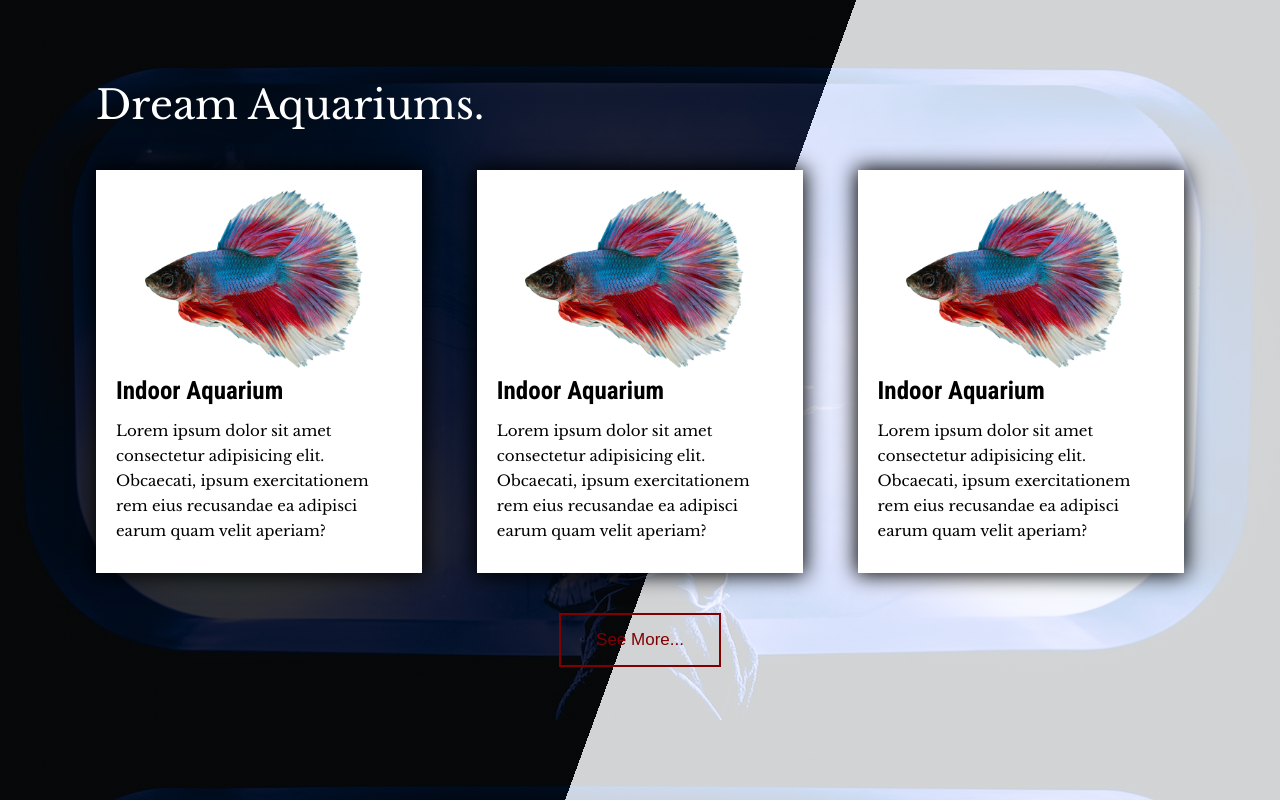
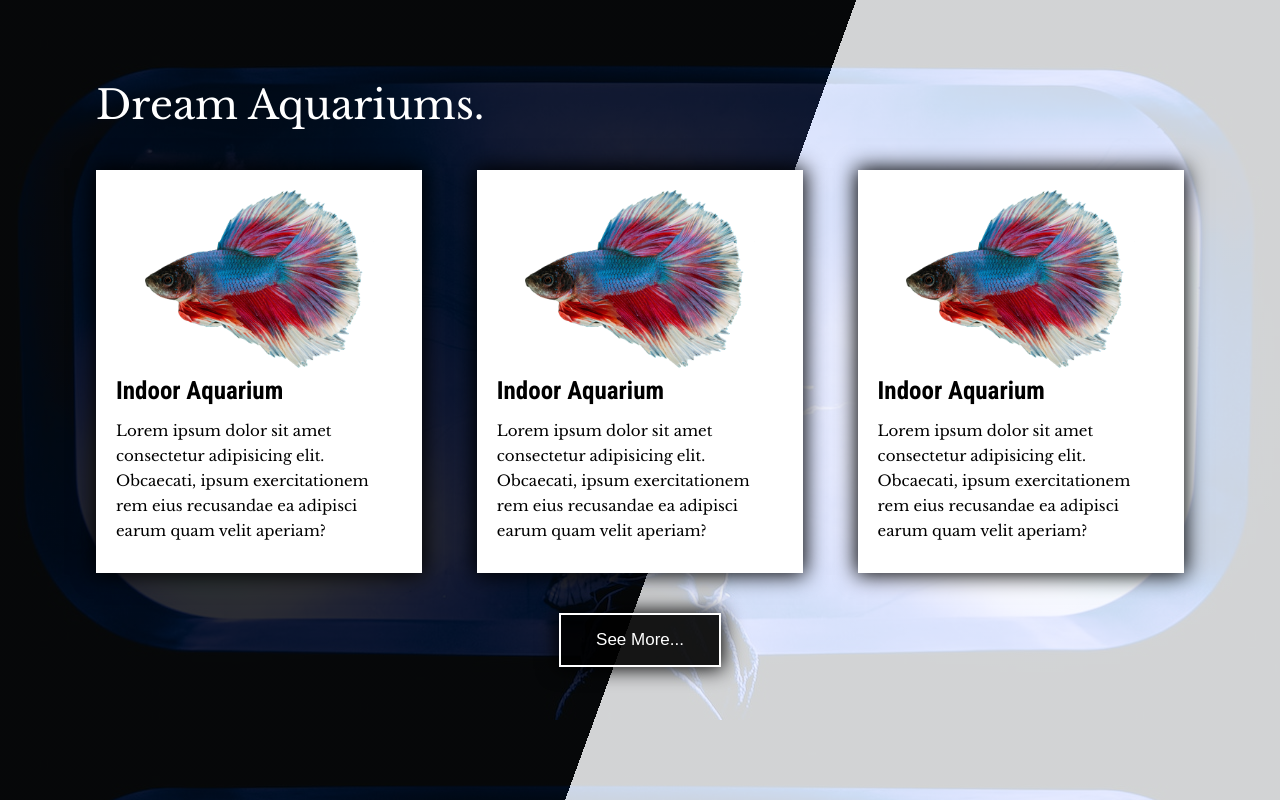
Before and after one commit to JosephMasaka/KenyaSafaris, a React (Vite) app: page / in a window 1280 px wide. Shown: the part 3204-4004 px from the top of the page. Built offline with nearby package versions, Linux system fonts and the light colour scheme.

Commit message:
css mods

```diff
--- a/src/App.css
+++ b/src/App.css
@@ -28,6 +28,10 @@ h1, h3{
 
 html{
   scroll-snap-type: y mandatory;
+}
+
+button{
+  cursor: pointer;
 }
 
 .flex{
--- a/src/assets/css/aquariums.css
+++ b/src/assets/css/aquariums.css
@@ -5,6 +5,7 @@
     scroll-snap-align: center;
     background: linear-gradient(110deg, rgba(0, 0, 0, .8) 54.5%,  rgba(255, 255, 255, .8) 53.5%), url(../img/aquarium-thumbnail.jpg);
     margin-top: -6%;
+    background-attachment: fixed;
 }
 
 .featured-cards{
@@ -59,6 +60,8 @@
 
 
 .aquarium-featured button{
-    border: 2px solid maroon !important;
-    color: maroon;
+    border: 2px solid #fff !important;
+    background-color: rgba(0, 0, 0, 0.9);
+    color: #fff;
+    box-shadow: 0px 0px 20px 2px #000;
 }
--- a/src/assets/css/fishTypes.css
+++ b/src/assets/css/fishTypes.css
@@ -6,6 +6,7 @@
     background: linear-gradient(110deg, rgba(0, 0, 0, .8) 70%, rgba(255, 255, 255, .8) 30%), url('../img/homeFish.jpg');
     margin-top: -5.5%;
     background-position: 0% 100%;
+    background-attachment: fixed;
 }
 
 .fish-cards{
--- a/src/assets/css/introAqua.css
+++ b/src/assets/css/introAqua.css
@@ -5,6 +5,7 @@
     width: 100vw;
     margin-top: -6%;
     color: #fff;
+    background-attachment: fixed;
 }
 
 .intro-wrapper{
--- a/src/assets/css/introponics.css
+++ b/src/assets/css/introponics.css
@@ -7,4 +7,5 @@
     color: #fff;
     background-size: cover;
     background-repeat: no-repeat;
+    background-attachment: fixed;
 }
```
